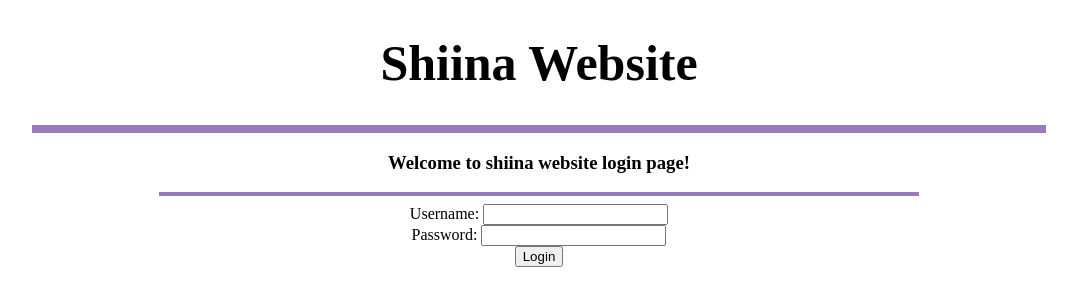
After one commit to ShiinaOrez/shiina_website, a Flask app: page /shiina_website/login in a window 1280 px wide. The commit adds this page. Shown: the top 306 px of the page, without its empty margins (101-1178 px from the left). Run offline with Flask 2, Linux system fonts and the light colour scheme; some libraries are stand-ins or nearby versions.

Commit message:
2017.11.06

```diff
--- a/shiina_website.py
+++ b/shiina_website.py
@@ -1,6 +1,14 @@
-from flask import Flask,render_template,session
+from flask import Flask,render_template,session,redirect,url_for,flash,request
+from flask_bootstrap import Bootstrap
+from flask_wtf import Form
+from wtforms import StringField,SubmitField
+from wtforms.validators import Required,Email,Length
 
 app=Flask(__name__)
+
+bootstrap=Bootstrap(app)
+
+app.config['SECRET_KEY']="mashiro"
 
 @app.route('/shiina_website',methods=['GET','POST'])
 def shiina_website():
@@ -8,11 +16,27 @@ def shiina_website():
 
 @app.route('/shiina_website/login',methods=['GET','POST'])
 def shiina_website_login():
-	return render_template("shiina_website_login.html")
+	form=LoginForm()
+	if form.validate_on_submit():
+		name=session.get('username')
+		pasw=session.get('password')
+		if name is not None and pasw is not None:
+			flash('database is building!')
+	return render_template("shiina_website_login.html",form=form)
+
+@app.route('/shiina_website/register',methods=['GET','POST'])
+def shiina_website_register():
+	return render_template("shiina_website_register.html")
 
 @app.errorhandler(404)
 def page_not_found(e):
 	return render_template('404.html'),404
 
+class LoginForm(Form):
+	username=StringField('Username:',validators=[Length(3,20)])
+	password=StringField('Password:',validators=[Length(3,20)])
+	submit=SubmitField('Login')
+
+
 if __name__=="__main__":
 	app.run(debug=True)
--- a/templates/shiina_website_index.html
+++ b/templates/shiina_website_index.html
@@ -2,8 +2,8 @@
 <head>
 	<h1 align="center" style="font-size: 50px;">Shiina Website</h1>
 	<hr style="border: 1 dashed #987cb9" width ="80%" color= #987cb9 size="8">
-	<h3 align="center">Welcome to shiina website!</h3>
-	<hr style="border: 1 dashed #987cb9 " width="60" color=#987cb9 size="4">
+	<h3 align="center">Welcome to shiina website index page!</h3>
+	<hr style="border: 1 dashed #987cb9 " width="60%" color=#987cb9 size="4">
 </head>
 <body>
 </br>
--- /dev/null
+++ b/templates/shiina_website_login.html
@@ -0,0 +1,19 @@
+<!DOCTYPE html>
+{% import "bootstrap/wtf.html" as wtf %}
+<html>
+<head>
+	<h1 align="center" style="font-size: 50px;">Shiina Website</h1>
+	<hr style="border: 1 dashed #987cb9" width ="80%" color= #987cb9 size="8">
+	<h3 align="center">Welcome to shiina website login page!</h3>
+	<hr style="border: 1 dashed #987cb9 " width="60%" color=#987cb9 size="4">
+	<style>
+		body{text-align: center;}
+		.div{ margin: 0 auto; }
+	</style>
+</head>
+<body>
+	<div class="div">
+	{{wtf.quick_form(form)}}
+	</div>
+</body>
+</html>
```
